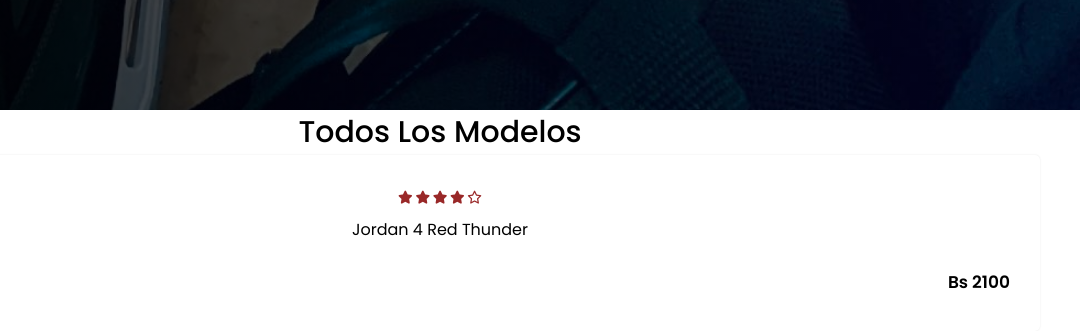
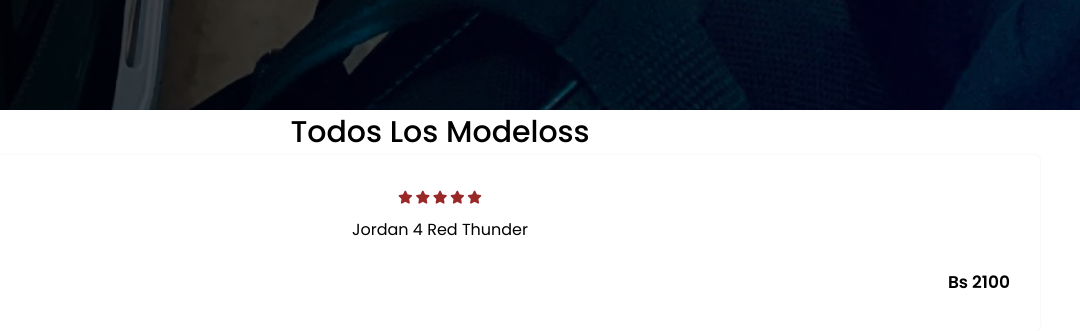
Before and after one commit to JonathanCalustroF/Venta-de-Zapatillas-Streetwear, a plain HTML site: page index.html in a window 1280 px wide. Shown: the part 560-891 px from the top of the page, 200-1280 px from the left. Drawn offline with Linux system fonts and the light colour scheme.

Commit message:
Arregle un error

```diff
--- a/index.html
+++ b/index.html
@@ -45,7 +45,7 @@
     </section>
 
     <section class="container full-modelos">
-        <h1 class="heading-1">Todos Los Modelos</h1>
+        <h1 class="heading-1">Todos Los Modeloss</h1>
 
         <div class="container-modelos">
             <!-- Producto 1 -->
@@ -70,7 +70,7 @@
                         <i class="fa-solid fa-star"></i>
                         <i class="fa-solid fa-star"></i>
                         <i class="fa-solid fa-star"></i>
-                        <i class="fa-regular fa-star"></i>
+                        <i class="fa-solid fa-star"></i>
                     </div>
                     <h3>Jordan 4 Red Thunder</h3>
                     <span class="add-cart">
```
